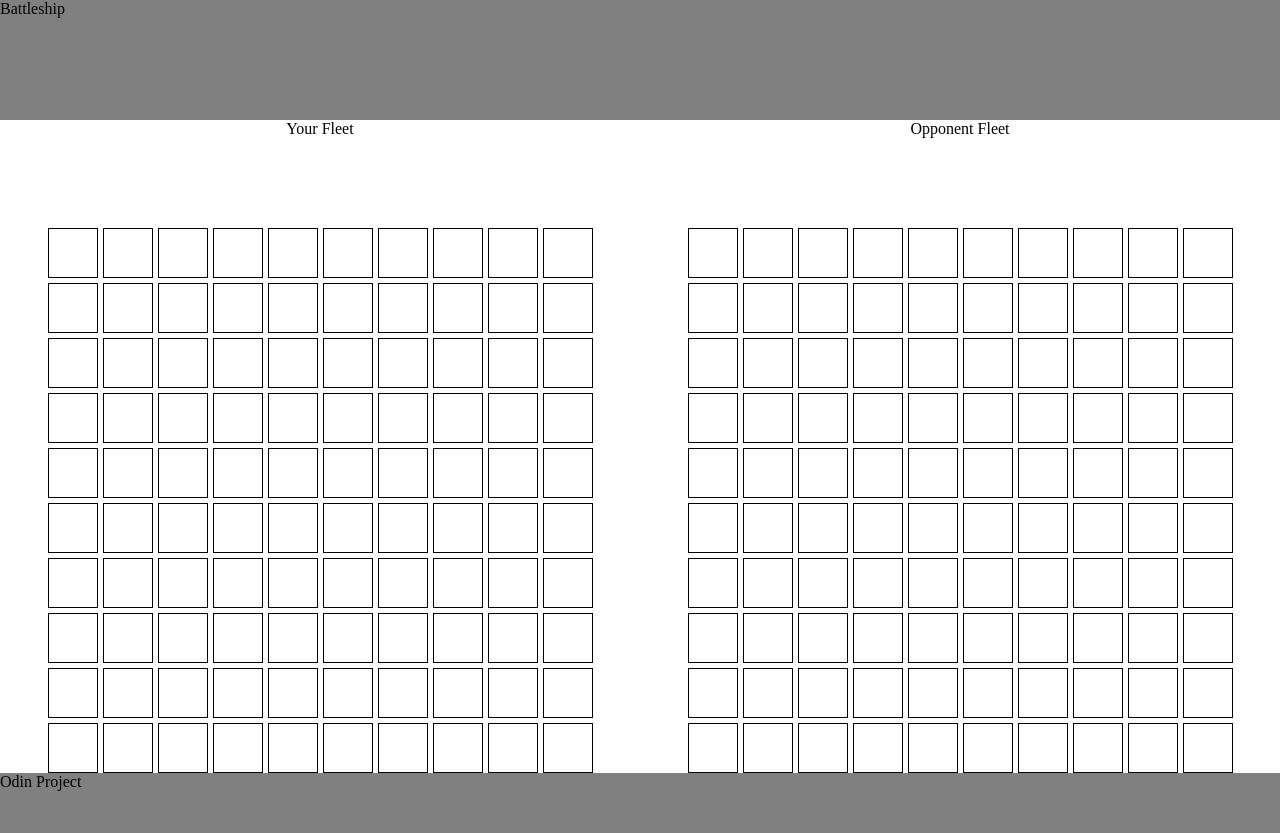
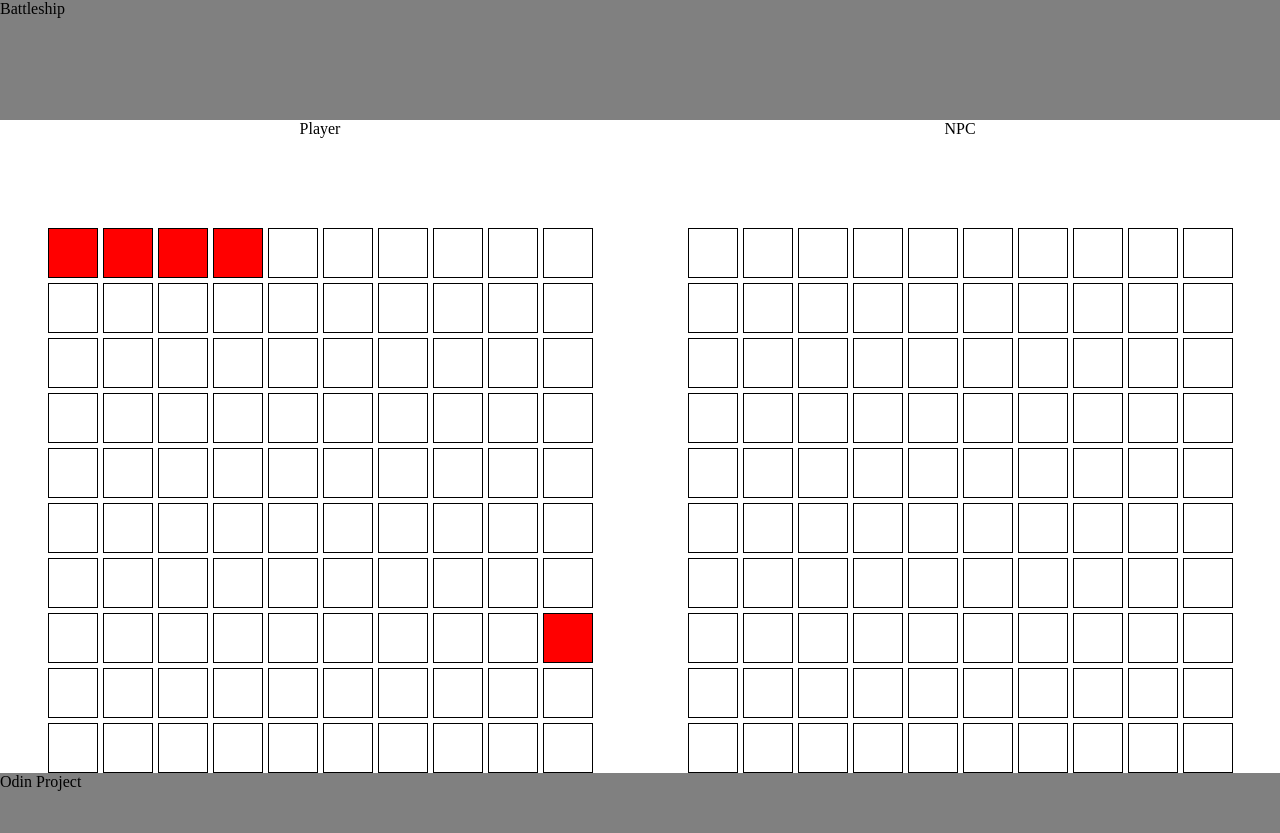
Before and after one commit to goncaloramos11/battle-ship, a website built with webpack: page src/template.html in a window 1280 px wide. Built offline with nearby package versions, Linux system fonts and the light colour scheme.

Commit message:
Show to the user the grid with the boats visible. Besides that, little changes in Player class

```diff
--- /dev/null
+++ b/src/controllers/gameBoardController.js
@@ -0,0 +1,26 @@
+import { Gameboard } from "../models/Gameboard.js";
+import { Ship } from "../models/Ship.js";
+import renderFleet from "../views/gameBoardUi.js";
+import { Player } from "../models/Player.js";
+
+export default function renderBoardController() {
+  const gameboard1 = new Gameboard();
+  const ship_p1_1 = new Ship(4);
+  const ship_p1_2 = new Ship(1);
+
+  gameboard1.placeShipXAxis(ship_p1_1, 0, 0);
+  gameboard1.placeShipYAxis(ship_p1_2, 9, 7);
+
+  const gameboard2 = new Gameboard();
+  const ship_p2_1 = new Ship(3);
+  const ship_p2_2 = new Ship(2);
+
+  const player = new Player(gameboard1, "Player");
+  const npc = new Player(gameboard2, "NPC");
+
+  gameboard2.placeShipXAxis(ship_p2_1, 0, 0);
+  gameboard2.placeShipYAxis(ship_p2_2, 9, 7);
+
+  renderFleet(player);
+  renderFleet(npc);
+}
--- a/src/index.js
+++ b/src/index.js
@@ -1,4 +1,4 @@
 import "./style/structure.css";
-import gameBoard from "./views/gameBoardUi.js";
+import renderBoardController from "./controllers/gameBoardController.js";
 
-gameBoard();
+renderBoardController();
--- a/src/models/Player.js
+++ b/src/models/Player.js
@@ -1,5 +1,6 @@
 export class Player {
-  constructor(gameboard) {
+  constructor(gameboard, name) {
     this.gameboard = gameboard;
+    this.name = name;
   }
 }
--- a/src/style/board.css
+++ b/src/style/board.css
@@ -15,4 +15,9 @@
 .square {
   height: 50px;
   border: 1px solid black;
+  cursor: pointer;
 }
+
+.ship {
+  background-color: red;
+}
--- a/src/template.html
+++ b/src/template.html
@@ -9,17 +9,7 @@
     <div class="container">
       <div class="header">Battleship</div>
 
-      <div class="content">
-        <div class="fleet">
-          <div class="title">Your Fleet</div>
-          <div class="board"></div>
-        </div>
-
-        <div class="fleet">
-          <div class="title">Opponent Fleet</div>
-          <div class="board"></div>
-        </div>
-      </div>
+      <div class="content"></div>
 
       <div class="footer">Odin Project</div>
     </div>
--- a/src/views/gameBoardUi.js
+++ b/src/views/gameBoardUi.js
@@ -1,15 +1,45 @@
 import "../style/board.css";
 
-export default function renderBoard() {
-  const totalSquares = 100;
-  const boards = document.querySelectorAll(".board");
+export default function renderFleet(player) {
+  const content = document.querySelector(".content");
+  const fleet = document.createElement("div");
+  fleet.classList.add("fleet");
+  const title = document.createElement("div");
+  title.classList.add("title");
+  title.textContent = player.name;
 
-  boards.forEach((board) => {
-    board.innerHTML = "";
-    for (let i = 0; i < totalSquares; i++) {
-      const square = document.createElement("div");
-      square.classList.add("square");
-      board.appendChild(square);
-    }
-  });
+  const board = document.createElement("div");
+  board.classList.add("board");
+  renderBoard(player, board);
+
+  fleet.appendChild(title);
+  fleet.appendChild(board);
+  content.appendChild(fleet);
 }
+
+function renderBoard(player, board) {
+  const totalSquares =
+    player.gameboard.board.length * player.gameboard.board.length;
+
+  for (let i = 0; i < totalSquares; i++) {
+    const square = document.createElement("div");
+    square.classList.add("square");
+    square.dataset.y = Math.trunc(i / 10);
+    square.dataset.x = i % 10;
+    renderShip(square.dataset.x, square.dataset.y, square, player);
+    board.appendChild(square);
+  }
+}
+
+function renderShip(x, y, square, player) {
+  if (
+    player.gameboard.board[y][x] !== "miss" &&
+    player.gameboard.board[y][x] !== ""
+  ) {
+    if (verifyPlayer(player)) square.classList.add("ship");
+  }
+}
+
+function verifyPlayer(player) {
+  return player.name === "Player" ? true : false;
+}
```
